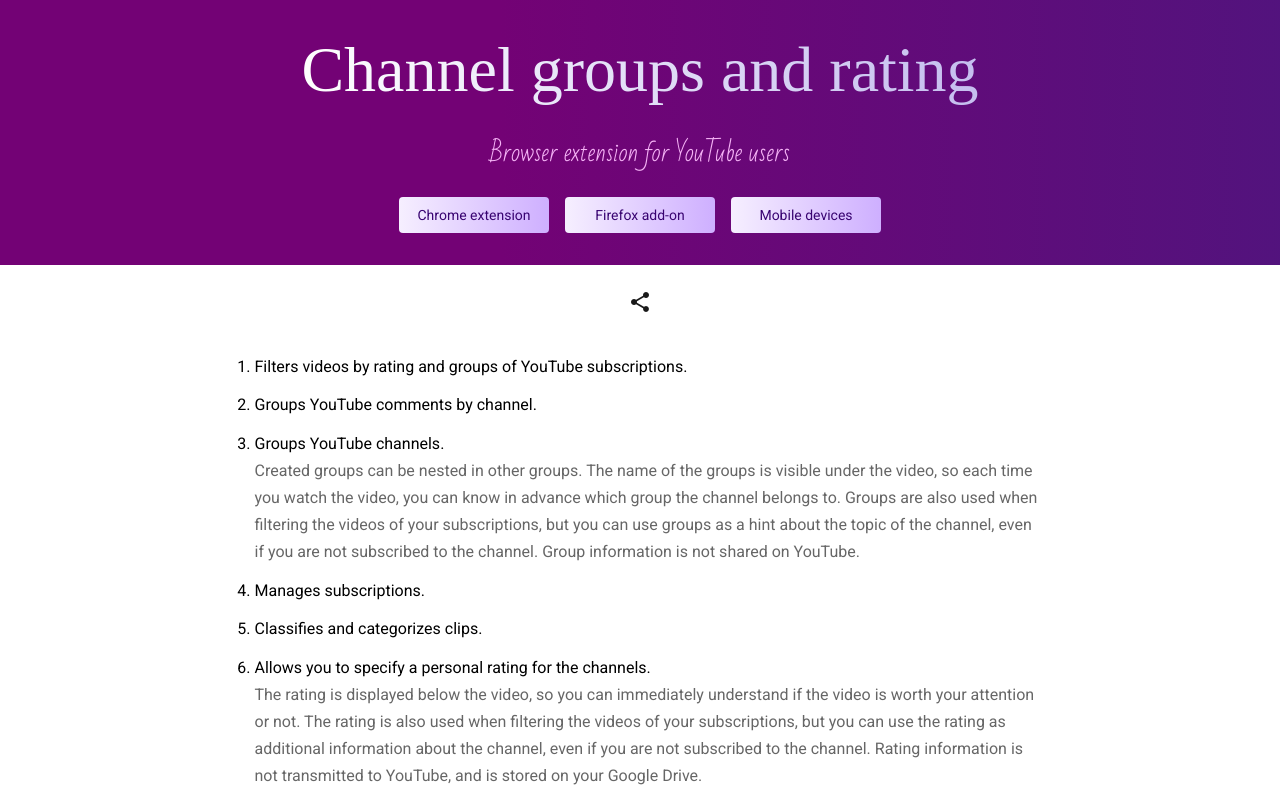
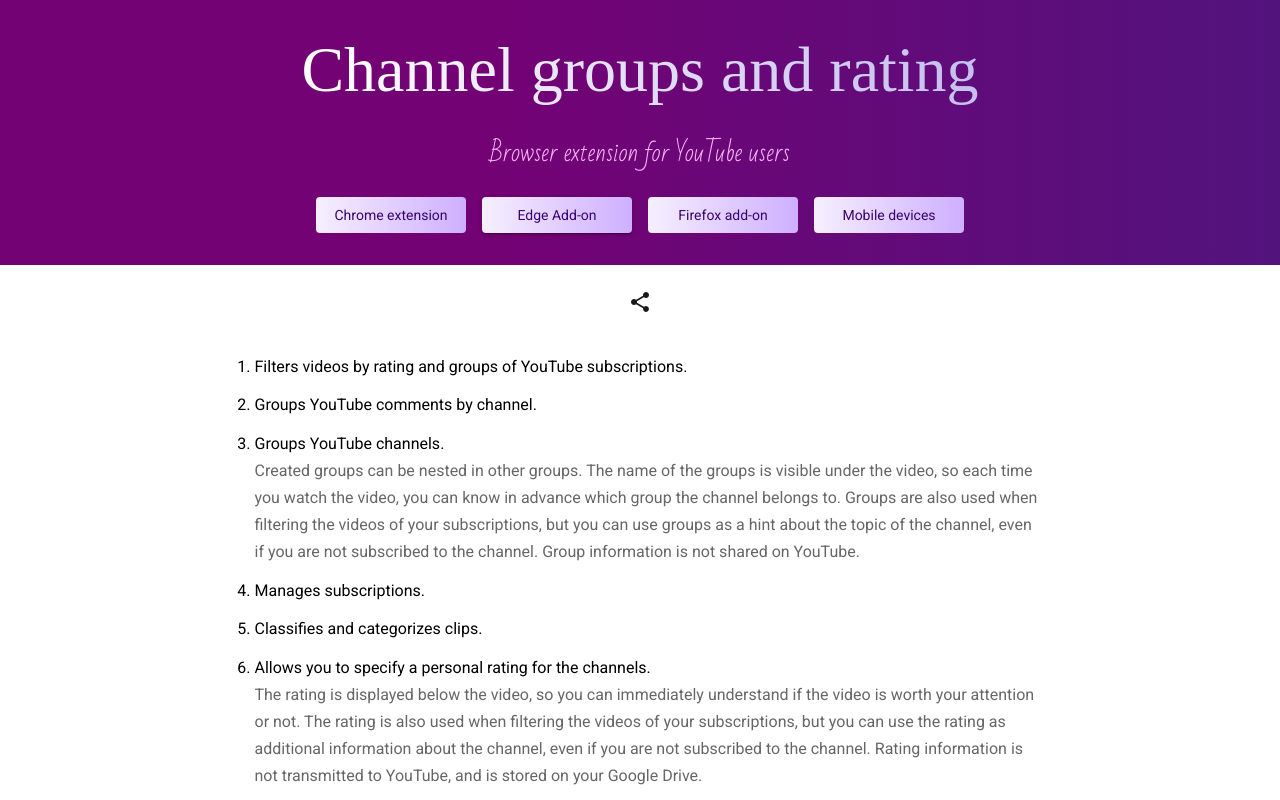
Before and after one commit to anton-voronov-a/channelg, an Angular app in the folder spa/: page / in a window 1280 px wide. Shown: the top 800 px of the page. Built offline with nearby package versions, Linux system fonts and the light colour scheme; a web font is replaced by a local one.

Commit message:
added link to Edge add-on

```diff
--- a/spa/src/app/home/home.component.html
+++ b/spa/src/app/home/home.component.html
@@ -8,17 +8,18 @@
       Browser extension for YouTube users
     </h2>
     <div class="yp-homepage-stores">
-      <!--<a mat-raised-button
-      href="https://microsoftedge.microsoft.com/addons/detail/greeked-and-blurred/jphkmcbolhaofalbmjcbgmgldkgdabhc"
-      target="_blank"
-      class="yp-homepage-store"
-      title="Chrome Web Store">Edge Add-ons</a>-->
       <a mat-flat-button
          href="https://chrome.google.com/webstore/detail/channel-groups-and-rating/hopcbmeplpekjenhhkiceeeaeoeoaona"
          target="_blank"
          class="yp-homepage-store"
          rel="noopener noreferrer"
          title="Chrome extension">Chrome extension</a>
+      <a mat-raised-button
+         href="https://microsoftedge.microsoft.com/addons/detail/channel-groups-and-rating/abcinaijmbdjepphjkbinogpjdiagedp"
+         target="_blank"
+         class="yp-homepage-store"
+         rel="noopener noreferrer"
+         title="Edge Add-on">Edge Add-on</a>
       <a mat-flat-button
          href="https://addons.mozilla.org/en-US/firefox/addon/channel-groups-and-rating/"
          target="_blank"
```
Also changed, not shown: 3 other files (tests, documents, lock files or other folders).
